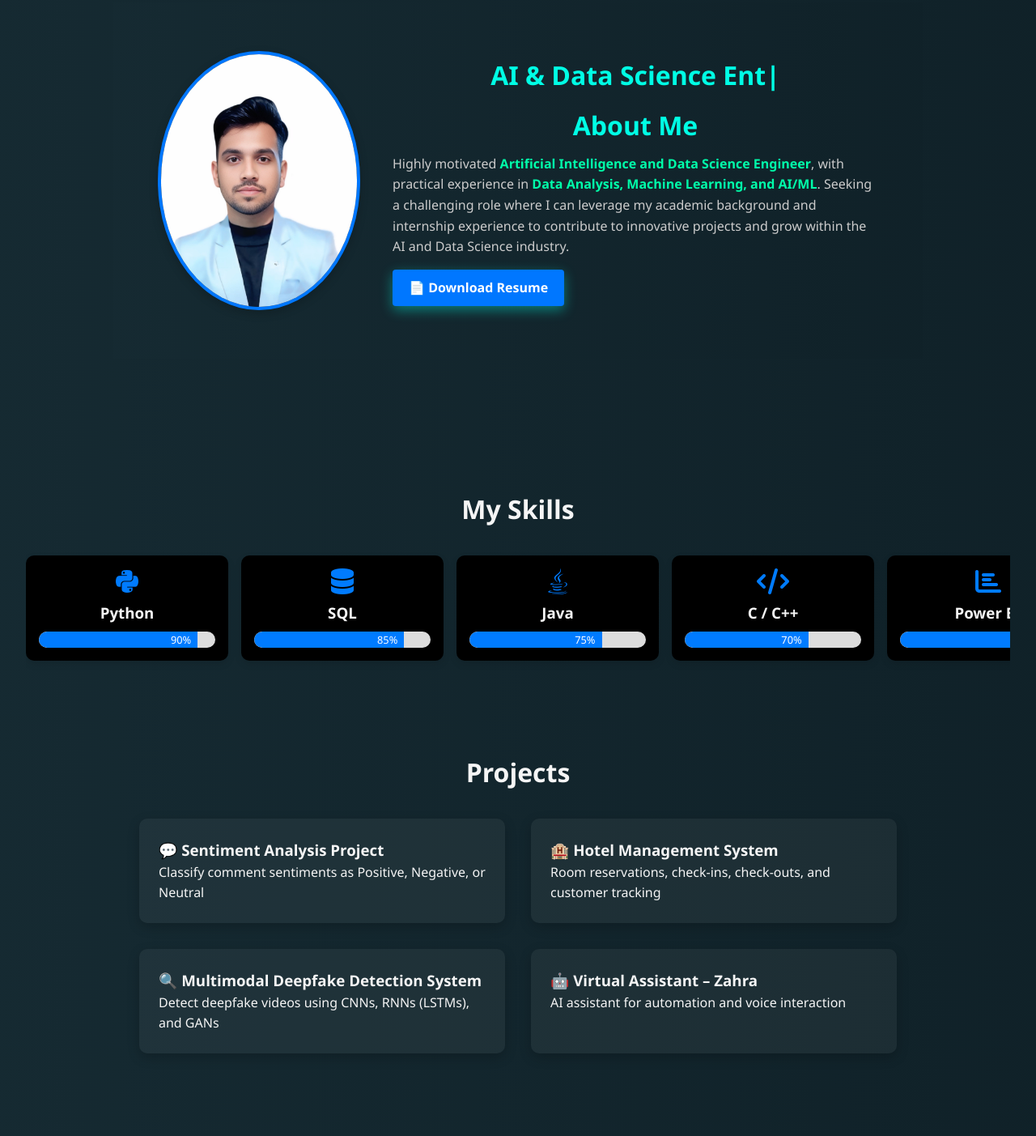
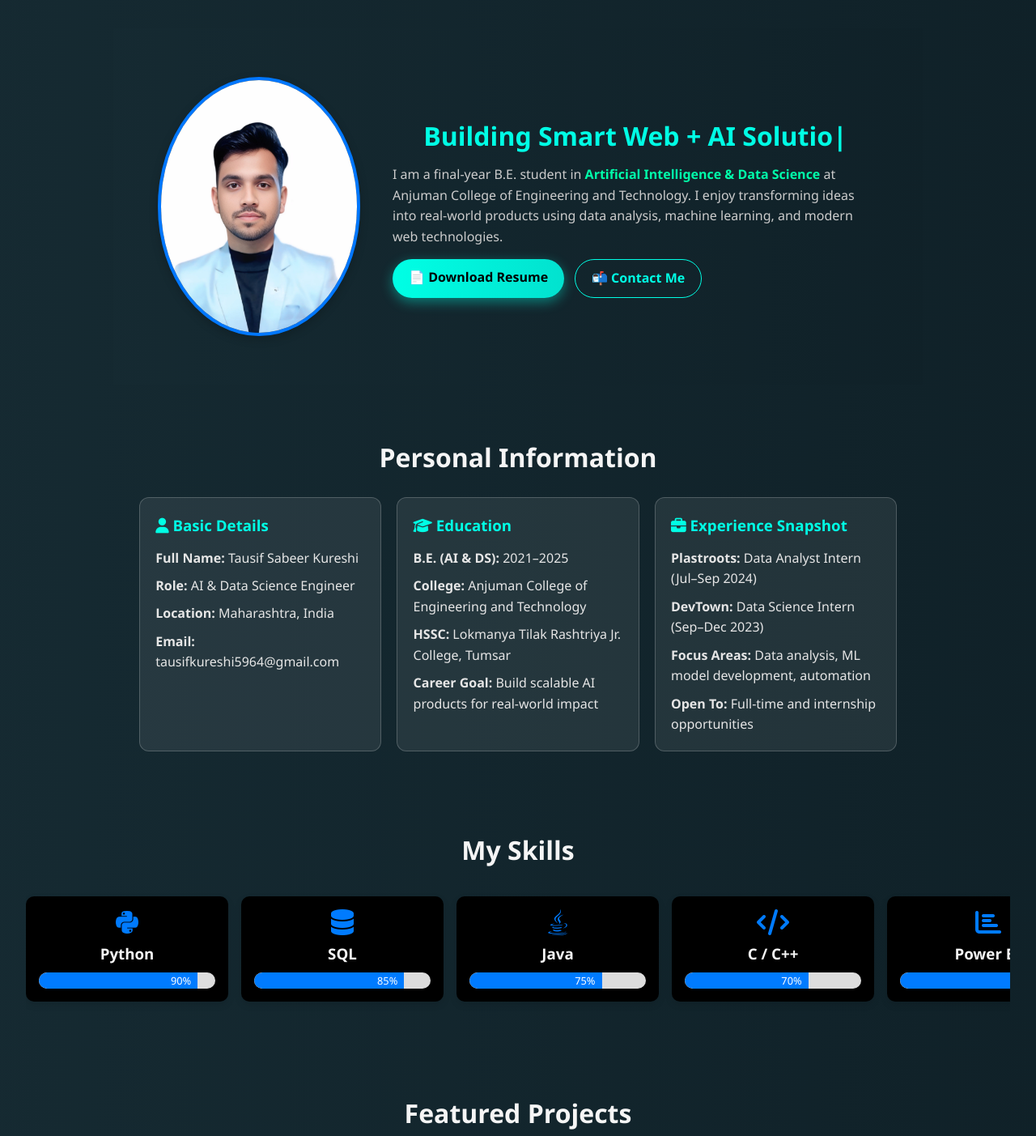
Before and after one commit to tausif5964/CareerPage, a plain HTML site: page index.html in a window 1280 px wide. Shown: the part 456-1859 px from the top of the page at 81% size. Drawn offline with nearby package versions, Linux system fonts and the light colour scheme.

Commit message:
Create polished personal portfolio homepage

```diff
--- a/index.html
+++ b/index.html
@@ -4,42 +4,30 @@
   <meta charset="UTF-8" />
   <meta name="viewport" content="width=device-width, initial-scale=1.0"/>
   <meta name="robots" content="index, follow">
-  <title>⚡Human x Machine – Connect AI with Web</title>
+  <title>Tausif Kureshi | Personal Portfolio</title>
 
-
-  <!-- ✅ SEO Meta -->
   <meta name="title" content="Tausif Kureshi – AI & Data Science Portfolio">
-  <meta name="description" content="Portfolio of Tausif Kureshi – showcasing projects, AI expertise, and web development skills.">
+  <meta name="description" content="Personal portfolio of Tausif Kureshi, featuring profile summary, skills, projects, experience, and contact details.">
   <meta name="keywords" content="Tausif, Kureshi, AI, Data Science, Portfolio, Python, ML, Deep Learning">
   <meta name="author" content="Tausif Sabeer Kureshi">
-  <meta name="google-site-verification" content="ne7HmsdehmAMRJeKm_tK0e91Jr2DDeDn0HZ_ZTqDlhs" />
 
-  <!-- ✅ Open Graph Meta (for sharing previews on Facebook/LinkedIn) -->
   <meta property="og:title" content="Tausif Kureshi – Portfolio">
-  <meta property="og:description" content="Projects, skills, and work in AI & Data Science.">
+  <meta property="og:description" content="Projects, skills, and experience in AI & Data Science.">
   <meta property="og:url" content="https://tausif5964.github.io/CareerPage/">
   <meta property="og:type" content="website">
   <meta property="og:image" content="https://tausif5964.github.io/CareerPage/assets/Preview.png">
 
-  <!-- ✅ Twitter Card Meta -->
   <meta name="twitter:card" content="summary_large_image">
   <meta name="twitter:title" content="Tausif Kureshi – AI & Data Science Portfolio">
-  <meta name="twitter:description" content="Explore my AI/ML projects, skills, and web development journey. Final-year AI & DS Engineer.">
+  <meta name="twitter:description" content="Explore my personal information, projects, and skills in AI and Data Science.">
   <meta name="twitter:image" content="https://tausif5964.github.io/CareerPage/assets/Preview.png">
-  <meta name="twitter:site" content="@TausifK5964">
-  <meta name="twitter:creator" content="@TausifK5964">
 
-  <!-- CSS -->
   <link rel="stylesheet" href="styles.css">
   <link rel="stylesheet" href="https://cdnjs.cloudflare.com/ajax/libs/font-awesome/6.4.0/css/all.min.css" />
   <link rel="stylesheet" href="https://unpkg.com/aos@next/dist/aos.css" />
-  <link rel="sitemap" type="application/xml" title="Sitemap" href="https://tausif5964.github.io/CareerPage/sitemap.xml">
   <script src="https://cdn.jsdelivr.net/npm/typed.js@2.0.12"></script>
-
 </head>
 <body>
-
-  <!-- 🔝 Navigation Bar -->
   <header>
     <nav class="navbar">
       <div class="logo">
@@ -48,128 +36,101 @@
       </div>
       <ul class="nav-links">
         <li><a href="#hero">Home</a></li>
-        <li><a href="index.html#skills">Skills</a></li>
-        <li><a href="projects.html">Projects</a></li>
-        <li><a href="experience.html">Experience</a></li>
-        <li><a href="certificate.html">Certificates</a></li>
+        <li><a href="#profile">About</a></li>
+        <li><a href="#details">Personal Info</a></li>
+        <li><a href="#skills">Skills</a></li>
+        <li><a href="#projects">Projects</a></li>
         <li><a href="#contact">Contact</a></li>
-        <li><a href="chatbot.html">Chat With Me</a></li>
       </ul>
     </nav>
   </header>
 
-  <!-- 👋 Hero Section -->
   <section class="hero" id="hero">
-    <h1>Hello, <span class="highlight">Visitors</span></h1>
+    <h1>Hi, I am <span class="highlight">Tausif Kureshi</span></h1>
     <p class="tagline">
-      Let’s start a journey where <span class="highlight">Humans and AI unite</span> — Transforming life into something <strong>faster</strong>, <strong>smarter</strong>, and <strong>beautifully efficient</strong>.
+      AI & Data Science Engineer focused on building practical, impactful, and user-friendly intelligent solutions.
     </p>
-    <a href="#projects" class="btn">View My Work</a>
+    <a href="#profile" class="btn">Explore My Portfolio</a>
   </section>
 
-
-  <!-- 🧑‍💻 Profile Section -->
-  <section id="profile" class="section profile">
+  <section id="profile" class="section profile" data-aos="fade-up">
     <div class="profile-container">
       <img src="profile.jpg" alt="Tausif Kureshi" class="profile-img" />
       <div class="profile-info">
         <h2><span id="typed"></span></h2>
-        <h2>About Me</h2>
-    <p>
-      Highly motivated <span class="highlight">Artificial Intelligence and Data Science Engineer</span>, with practical
-      experience in<span class="highlight"> Data Analysis, Machine Learning, and AI/ML</span>. Seeking a challenging role where I
-      can leverage my academic background and internship experience to contribute to innovative projects and
-      grow within the AI and Data Science industry.
-    </p>
-        <a href="resume.pdf" class="btn" target="_blank">📄 Download Resume</a>
+        <p>
+          I am a final-year B.E. student in <span class="highlight">Artificial Intelligence & Data Science</span> at
+          Anjuman College of Engineering and Technology. I enjoy transforming ideas into real-world products using
+          data analysis, machine learning, and modern web technologies.
+        </p>
+        <div class="profile-actions">
+          <a href="resume.pdf" class="btn" target="_blank">📄 Download Resume</a>
+          <a href="#contact" class="btn btn-secondary">📬 Contact Me</a>
+        </div>
       </div>
     </div>
   </section>
 
-  <!-- 💡 About -->
-  <section id="about" class="section about">
+  <section id="details" class="section" data-aos="fade-up">
+    <h2>Personal Information</h2>
+    <div class="info-grid">
+      <article class="info-card">
+        <h3><i class="fa-solid fa-user"></i> Basic Details</h3>
+        <ul>
+          <li><strong>Full Name:</strong> Tausif Sabeer Kureshi</li>
+          <li><strong>Role:</strong> AI & Data Science Engineer</li>
+          <li><strong>Location:</strong> Maharashtra, India</li>
+          <li><strong>Email:</strong> tausifkureshi5964@gmail.com</li>
+        </ul>
+      </article>
 
-  </section>
-<!-- Skills Section-->
-<section id="skills" class="skills-section">
-  <h2>My Skills</h2>
+      <article class="info-card">
+        <h3><i class="fa-solid fa-graduation-cap"></i> Education</h3>
+        <ul>
+          <li><strong>B.E. (AI & DS):</strong> 2021–2025</li>
+          <li><strong>College:</strong> Anjuman College of Engineering and Technology</li>
+          <li><strong>HSSC:</strong> Lokmanya Tilak Rashtriya Jr. College, Tumsar</li>
+          <li><strong>Career Goal:</strong> Build scalable AI products for real-world impact</li>
+        </ul>
+      </article>
 
-  <div class="skills-container scrollable">
-      <div class="skill">
-        <i class="fab fa-python skill-icon"></i>
-        <h3>Python</h3>
-        <div class="bar"><div class="bar-fill" style="width: 90%;">90%</div></div>
-      </div>
-
-      <div class="skill">
-        <i class="fas fa-database skill-icon"></i>
-        <h3>SQL</h3>
-        <div class="bar"><div class="bar-fill" style="width: 85%;">85%</div></div>
-      </div>
-
-      <div class="skill">
-        <i class="fab fa-java skill-icon"></i>
-        <h3>Java</h3>
-        <div class="bar"><div class="bar-fill" style="width: 75%;">75%</div></div>
-      </div>
-
-      <div class="skill">
-        <i class="fas fa-code skill-icon"></i>
-        <h3>C / C++</h3>
-        <div class="bar"><div class="bar-fill" style="width: 70%;">70%</div></div>
-      </div>
-
-      <div class="skill">
-        <i class="fas fa-chart-bar skill-icon"></i>
-        <h3>Power BI</h3>
-        <div class="bar"><div class="bar-fill" style="width: 80%;">80%</div></div>
-      </div>
-
-      <div class="skill">
-        <i class="fas fa-file-excel skill-icon"></i>
-        <h3>Excel</h3>
-        <div class="bar"><div class="bar-fill" style="width: 75%;">75%</div></div>
-      </div>
-
-      <div class="skill">
-        <i class="fas fa-robot skill-icon"></i>
-        <h3>Machine Learning</h3>
-        <div class="bar"><div class="bar-fill" style="width: 85%;">85%</div></div>
-      </div>
-
-      <div class="skill">
-        <i class="fas fa-brain skill-icon"></i>
-        <h3>Deep Learning</h3>
-        <div class="bar"><div class="bar-fill" style="width: 70%;">70%</div></div>
-      </div>
-    </div>
-
-</section>
-  <!-- 🚀 Projects -->
-  <section id="projects" class="section projects">
-    <h2>Projects</h2>
-    <div class="project-grid">
-      <div class="project-card" data-aos="fade-up" data-aos-delay="100">
-        <h3>💬 Sentiment Analysis Project</h3>
-        <p>Classify comment sentiments as Positive, Negative, or Neutral</p>
-      </div>
-      <div class="project-card" data-aos="fade-up" data-aos-delay="100">
-        <h3>🏨 Hotel Management System</h3>
-        <p>Room reservations, check-ins, check-outs, and customer tracking</p>
-      </div>
-      <div class="project-card" data-aos="fade-up" data-aos-delay="100">
-        <h3>🔍 Multimodal Deepfake Detection System</h3>
-        <p>Detect deepfake videos using CNNs, RNNs (LSTMs), and GANs</p>
-      </div>
-      <div class="project-card" data-aos="fade-up" data-aos-delay="100">
-        <h3>🤖 Virtual Assistant – Zahra</h3>
-        <p>AI assistant for automation and voice interaction</p>
-      </div>
+      <article class="info-card">
+        <h3><i class="fa-solid fa-briefcase"></i> Experience Snapshot</h3>
+        <ul>
+          <li><strong>Plastroots:</strong> Data Analyst Intern (Jul–Sep 2024)</li>
+          <li><strong>DevTown:</strong> Data Science Intern (Sep–Dec 2023)</li>
+          <li><strong>Focus Areas:</strong> Data analysis, ML model development, automation</li>
+          <li><strong>Open To:</strong> Full-time and internship opportunities</li>
+        </ul>
+      </article>
     </div>
   </section>
 
-  <!-- 📬 Contact Form -->
-  <section id="contact" class="section contact">
+  <section id="skills" class="skills-section" data-aos="fade-up">
+    <h2>My Skills</h2>
+    <div class="skills-container scrollable">
+      <div class="skill"><i class="fab fa-python skill-icon"></i><h3>Python</h3><div class="bar"><div class="bar-fill" style="width: 90%;">90%</div></div></div>
+      <div class="skill"><i class="fas fa-database skill-icon"></i><h3>SQL</h3><div class="bar"><div class="bar-fill" style="width: 85%;">85%</div></div></div>
+      <div class="skill"><i class="fab fa-java skill-icon"></i><h3>Java</h3><div class="bar"><div class="bar-fill" style="width: 75%;">75%</div></div></div>
+      <div class="skill"><i class="fas fa-code skill-icon"></i><h3>C / C++</h3><div class="bar"><div class="bar-fill" style="width: 70%;">70%</div></div></div>
+      <div class="skill"><i class="fas fa-chart-bar skill-icon"></i><h3>Power BI</h3><div class="bar"><div class="bar-fill" style="width: 80%;">80%</div></div></div>
+      <div class="skill"><i class="fas fa-file-excel skill-icon"></i><h3>Excel</h3><div class="bar"><div class="bar-fill" style="width: 75%;">75%</div></div></div>
+      <div class="skill"><i class="fas fa-robot skill-icon"></i><h3>Machine Learning</h3><div class="bar"><div class="bar-fill" style="width: 85%;">85%</div></div></div>
+      <div class="skill"><i class="fas fa-brain skill-icon"></i><h3>Deep Learning</h3><div class="bar"><div class="bar-fill" style="width: 70%;">70%</div></div></div>
+    </div>
+  </section>
+
+  <section id="projects" class="section projects" data-aos="fade-up">
+    <h2>Featured Projects</h2>
+    <div class="project-grid">
+      <div class="project-card"><h3>💬 Sentiment Analysis</h3><p>Classifies comments into positive, negative, or neutral categories using NLP.</p></div>
+      <div class="project-card"><h3>🏨 Hotel Management System</h3><p>Reservation and customer management system for hotel operations.</p></div>
+      <div class="project-card"><h3>🔍 Deepfake Detection</h3><p>Multi-modal detection pipeline with CNNs, LSTMs, and GAN-based validation.</p></div>
+      <div class="project-card"><h3>🤖 Zahra Assistant</h3><p>Virtual AI assistant for voice interaction, automation, and quick information tasks.</p></div>
+    </div>
+  </section>
+
+  <section id="contact" class="section contact" data-aos="fade-up">
     <h2>Contact Me</h2>
     <form id="contact-form">
       <input type="text" id="name" placeholder="Your Name" required />
@@ -179,7 +140,6 @@
     </form>
   </section>
 
-  <!-- ⚙️ Footer -->
   <footer>
     <p>&copy; 2025 Tausif Kureshi. Built with ❤️</p>
     <div class="socials">
@@ -188,21 +148,15 @@
     </div>
   </footer>
 
-  <!-- ✨ Scripts -->
   <script src="https://unpkg.com/aos@next/dist/aos.js"></script>
-  <script>
-    AOS.init();
-  </script>
-  <script src="https://cdnjs.cloudflare.com/ajax/libs/gsap/3.12.2/gsap.min.js"></script>
-  <script src="https://cdnjs.cloudflare.com/ajax/libs/gsap/3.12.2/ScrollTrigger.min.js"></script>
+  <script>AOS.init();</script>
   <script src="script.js" type="module"></script>
   <script>
     const typed = new Typed("#typed", {
       strings: [
-        "I'm Tausif 👋",
-        "AI &amp; Data Science Enthusiast 💡",
+        "AI & Data Science Enthusiast 👋",
         "Building Smart Web + AI Solutions ⚡",
-        "Let's create something amazing!"
+        "Open to New Opportunities 🚀"
       ],
       typeSpeed: 50,
       backSpeed: 30,
@@ -210,7 +164,5 @@
       loop: true
     });
   </script>
-
-
 </body>
 </html>
--- a/styles.css
+++ b/styles.css
@@ -89,6 +89,7 @@ body {
 }
 
 .btn {
+  display: inline-block;
   padding: 1rem 2.5rem;
   background: linear-gradient(to right, #00ffe5, #02e2cf);
   color: #000;
@@ -102,6 +103,17 @@ body {
 .btn:hover {
   background: linear-gradient(to right, #02e2cf, #00ffe5);
   transform: translateY(-3px) scale(1.05);
+}
+
+.btn-secondary {
+  background: transparent;
+  color: #00ffe5;
+  border: 1px solid #00ffe5;
+  box-shadow: none;
+}
+
+.btn-secondary:hover {
+  background: rgba(0, 255, 229, 0.1);
 }
 
 /* -------------------- Section Layout -------------------- */
@@ -161,19 +173,43 @@ h2 {
 }
 
 .profile-info .btn {
-  display: inline-block;
   margin-top: 15px;
   padding: 10px 20px;
-  background: #0077ff;
-  color: white;
-  border: none;
-  border-radius: 4px;
-  text-decoration: none;
-  transition: background 0.3s;
 }
 
-.profile-info .btn:hover {
-  background: #005ec4;
+.profile-actions {
+  display: flex;
+  flex-wrap: wrap;
+  gap: 0.8rem;
+}
+
+.info-grid {
+  margin-top: 1.5rem;
+  display: grid;
+  gap: 1.2rem;
+  grid-template-columns: repeat(auto-fit, minmax(240px, 1fr));
+}
+
+.info-card {
+  background: rgba(255, 255, 255, 0.08);
+  border: 1px solid rgba(255, 255, 255, 0.2);
+  border-radius: 12px;
+  padding: 1.2rem;
+}
+
+.info-card h3 {
+  color: #00ffe5;
+  margin-bottom: 0.8rem;
+}
+
+.info-card ul {
+  list-style: none;
+  display: grid;
+  gap: 0.55rem;
+}
+
+.info-card li {
+  color: #e6e6e6;
 }
 
 /* -------------------- Projects -------------------- */
@@ -526,4 +562,8 @@ footer {
   .profile-info h2 {
     font-size: 1.5em;
   }
+
+  .profile-actions {
+    justify-content: center;
+  }
 }
```
